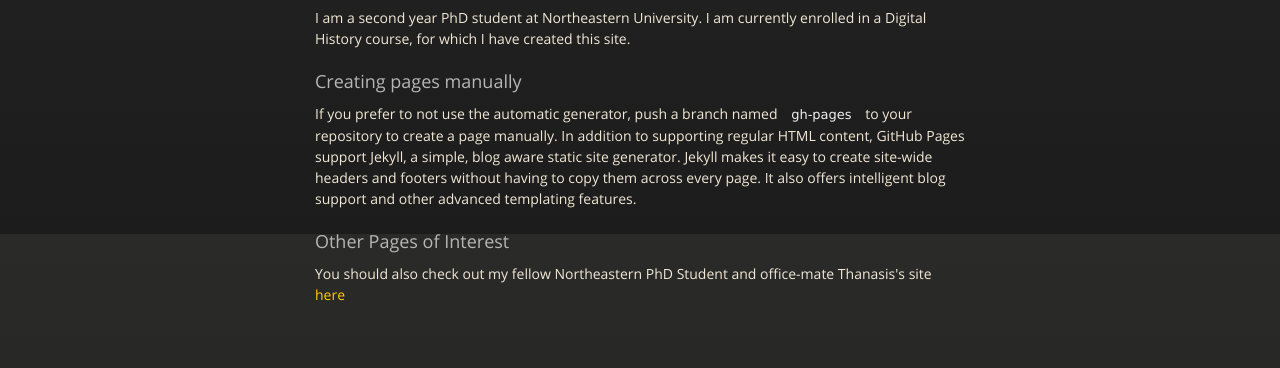
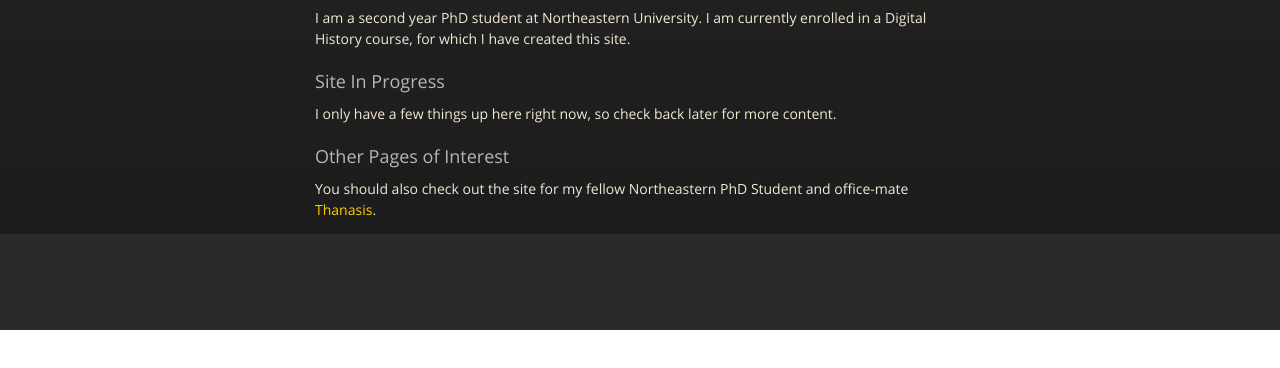
Before and after one commit to dsquizzero/dsquizzero.github.io, a plain HTML site: page index.html in a window 1280 px wide. Shown: the part 566-934 px from the top of the page. After the commit the page ends 896 px from the top, so only its background shows below. Drawn offline with nearby package versions, Linux system fonts and the light colour scheme.

Commit message:
Update index.html

```diff
--- a/index.html
+++ b/index.html
@@ -44,15 +44,15 @@
 
 
 <h3>
-<a id="creating-pages-manually" class="anchor" href="#creating-pages-manually" aria-hidden="true"><span class="octicon octicon-link"></span></a>Creating pages manually</h3>
+<a id="In-Progress" class="anchor" href="#In-Progress" aria-hidden="true"><span class="octicon octicon-link"></span></a>Site In Progress</h3>
 
-<p>If you prefer to not use the automatic generator, push a branch named <code>gh-pages</code> to your repository to create a page manually. In addition to supporting regular HTML content, GitHub Pages support Jekyll, a simple, blog aware static site generator. Jekyll makes it easy to create site-wide headers and footers without having to copy them across every page. It also offers intelligent blog support and other advanced templating features.</p>
+<p>I only have a few things up here right now, so check back later for more content.</p>
 
 
 <h3>
 <a id="Other-Pages" class="anchor" href="#Other-Pages" aria-hidden="true"><span class="octicon octicon-link"></span></a>Other Pages of Interest</h3>
 
-<p>You should also check out my fellow Northeastern PhD Student and office-mate Thanasis's site <a href=http://dighist15.kinias.org/>here</a></p>
+<p>You should also check out the site for my fellow Northeastern PhD Student and office-mate <a href=http://dighist15.kinias.org/>Thanasis</a>.</p>
       </section>
 
     </div>
```
